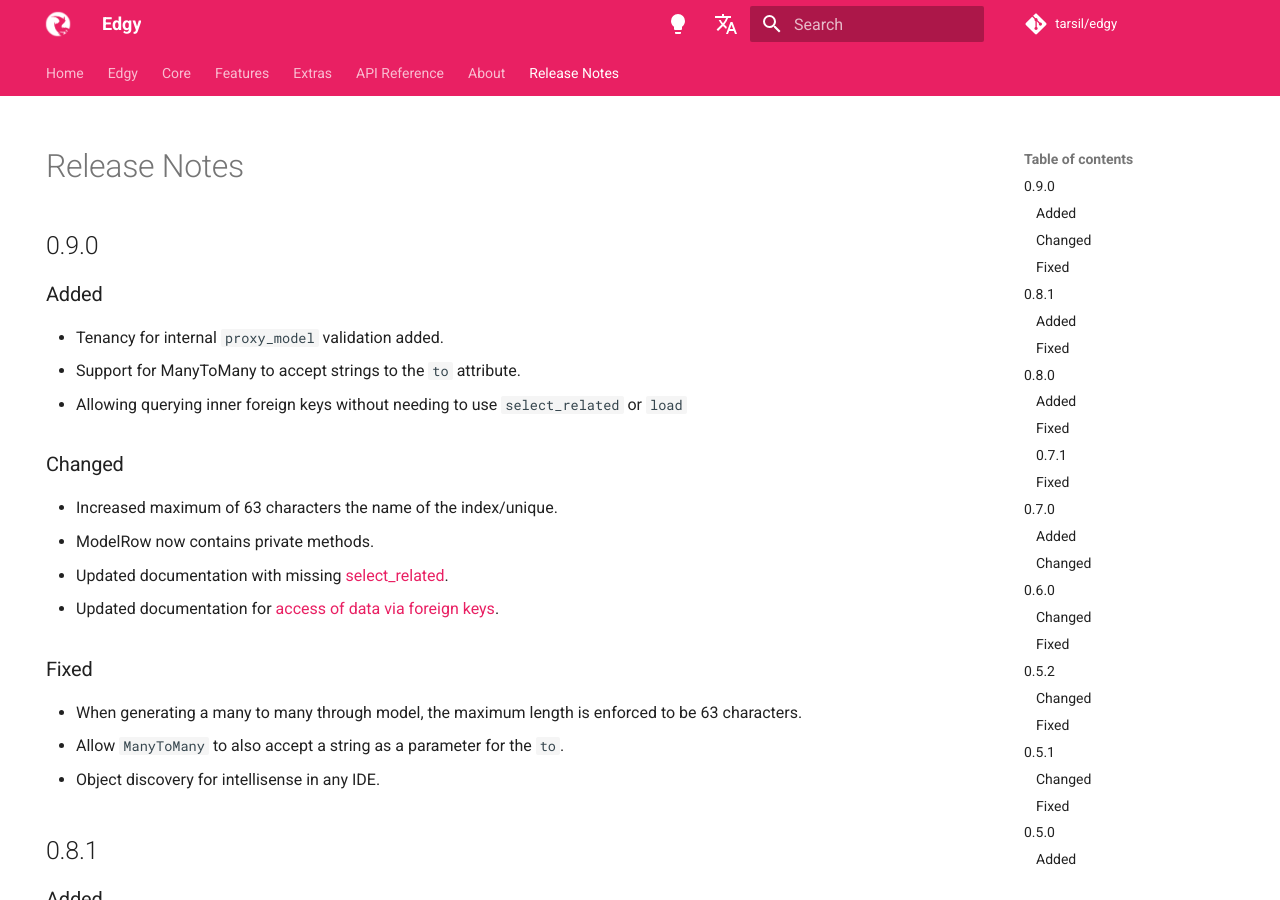
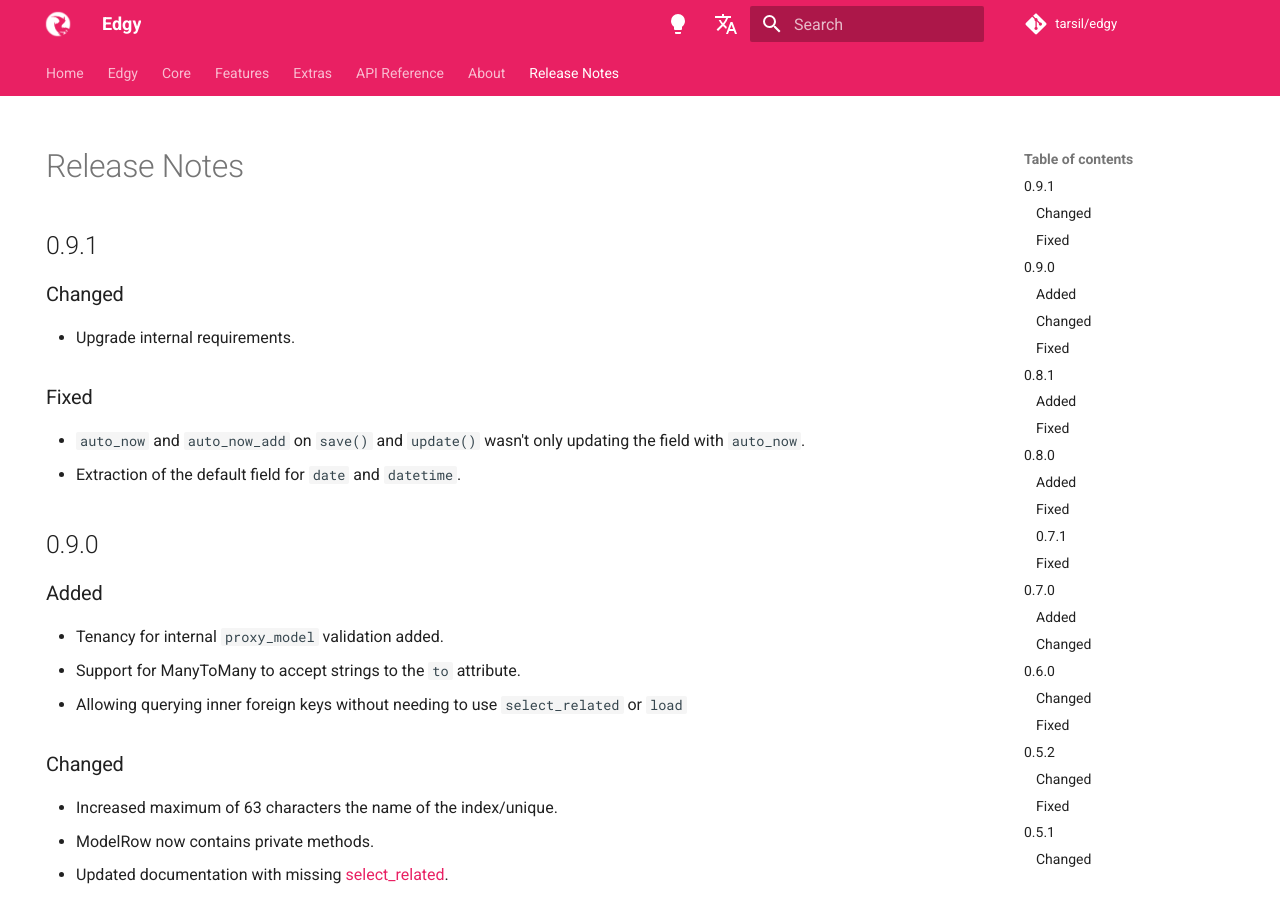
Before and after one commit to dymmond/edgy, an MkDocs documentation site: the page built from docs/release-notes.md, in a window 1280 px wide and 900 px high. Built offline with MkDocs 1.6.1 and Material for MkDocs 9.7.7, drawn with Linux system fonts in a browser that asks for light colours; comment, search, counter and statistics services are not loaded.

Commit message:
Release 0.9.1

```diff
--- a/docs/release-notes.md
+++ b/docs/release-notes.md
@@ -4,6 +4,18 @@ hide:
 ---
 
 # Release Notes
+
+## 0.9.1
+
+### Changed
+
+- Upgrade internal requirements.
+
+### Fixed
+
+- `auto_now` and `auto_now_add` on `save()` and `update()` wasn't only updating the
+field with `auto_now`.
+- Extraction of the default field for `date` and `datetime`.
 
 ## 0.9.0
 
--- a/edgy/__init__.py
+++ b/edgy/__init__.py
@@ -1,4 +1,4 @@
-__version__ = "0.9.0"
+__version__ = "0.9.1"
 
 from .cli.base import Migrate
 from .conf import settings
```
Also changed, not shown: docs/fields.md (+2 -2 lines).
